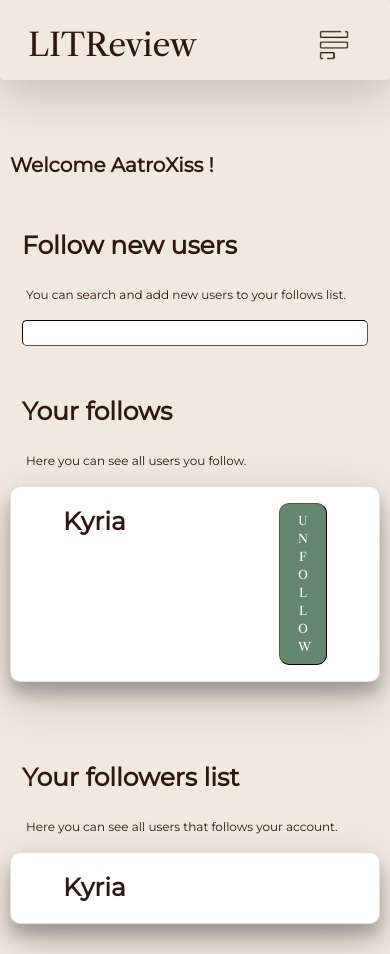
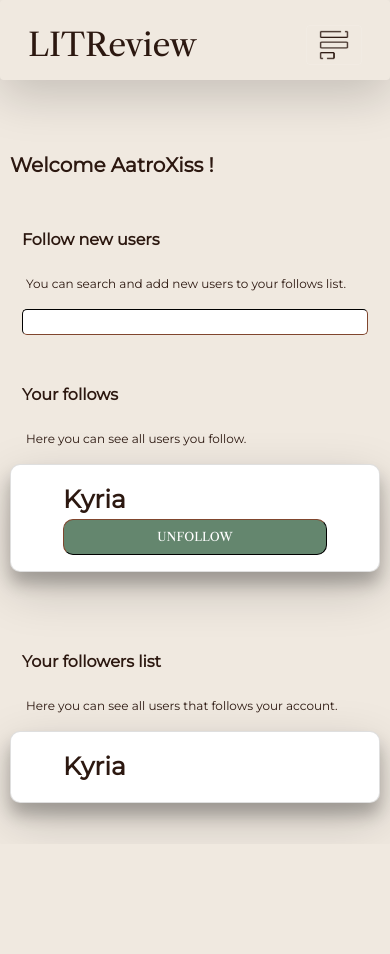
Before and after one commit to AatroXissTV/OC_P9_litreview_django, a Django app: page /follow in a window 390 px wide. After the commit the page ends 835 px from the top, so only its background shows below. Run offline with Django 3.2, Linux system fonts and the light colour scheme; a user stored in the database is signed in; data comes from the database, SQL or seed files in the repository; both versions use the stored data as it was after the commit.

Commit message:
v.0.4.8 Updates on CSS & responsive

```diff
--- a/app/templates/app/follow.html
+++ b/app/templates/app/follow.html
@@ -25,10 +25,10 @@
                 <div class="card-body">
                     <div class="container">
                         <div class="row">
-                            <div class="col-9">
+                            <div class="col-sm">
                                 <p class="card-headline">{{ follows_user.username }}</p>
                             </div>
-                            <div class="col-3">
+                            <div class="col-sm">
                                 <form method="post">
                                     {% csrf_token %}
                                     <button class="btn-unfollow" type="submit" name="unfollow" value="{{ follows_user.id }}"> Unfollow</button>
--- a/static/litreview/navbar.css
+++ b/static/litreview/navbar.css
@@ -28,5 +28,5 @@
 }
 
 .custom-navbar-collapse {
-    background-color: var(--dominant-color-dark);
+    background-color: var(--dominant-color);
 }
--- a/static/litreview/responsive.css
+++ b/static/litreview/responsive.css
@@ -1,4 +1,18 @@
 @media (max-width: 1250px) {
+
+    h1 {
+        font-size: var(--large-font-size) !important;
+    }
+
+    h2 {
+        font-size: var(--body-font-size) !important;
+    }
+
+    .values-container {
+        margin-top: 30px;
+        padding-right: 0;
+        padding-left: 0;
+    }
 
     .main-container {
         padding-left: 10px;
--- a/static/litreview/style.css
+++ b/static/litreview/style.css
@@ -16,7 +16,6 @@
 
     /* colors (3 colors: 1 dominant(60%), 1 complementary (30%), 2 accent (5%) */
     --dominant-color: #F0E9E0;
-    --dominant-color-dark: #E4D8C8;
     --complementary-color: #2C1810;
     --accent-color: #64866E;
     --accent-color-2: #DAAA63;
```
Also changed, not shown: db.sqlite3.
